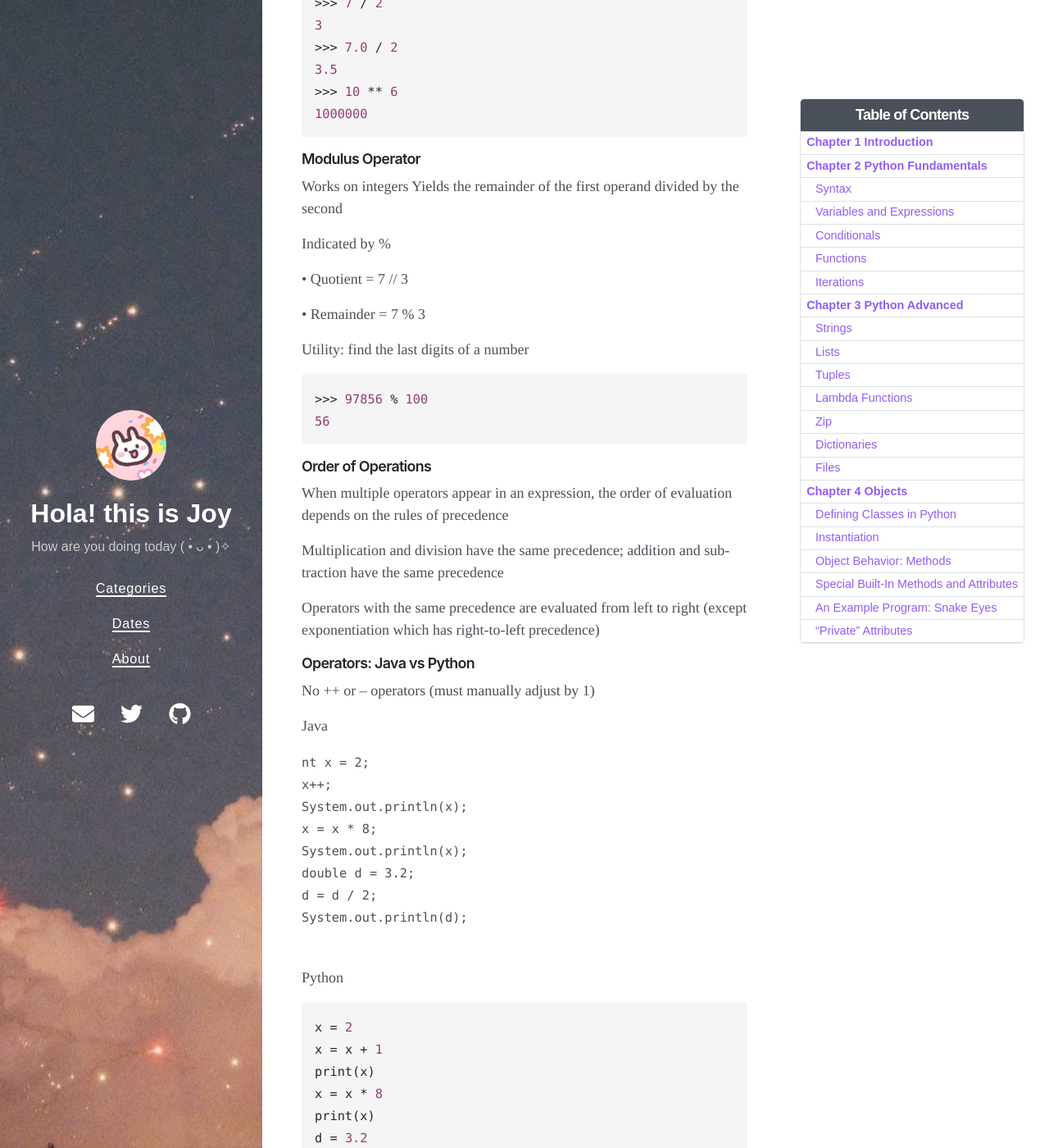
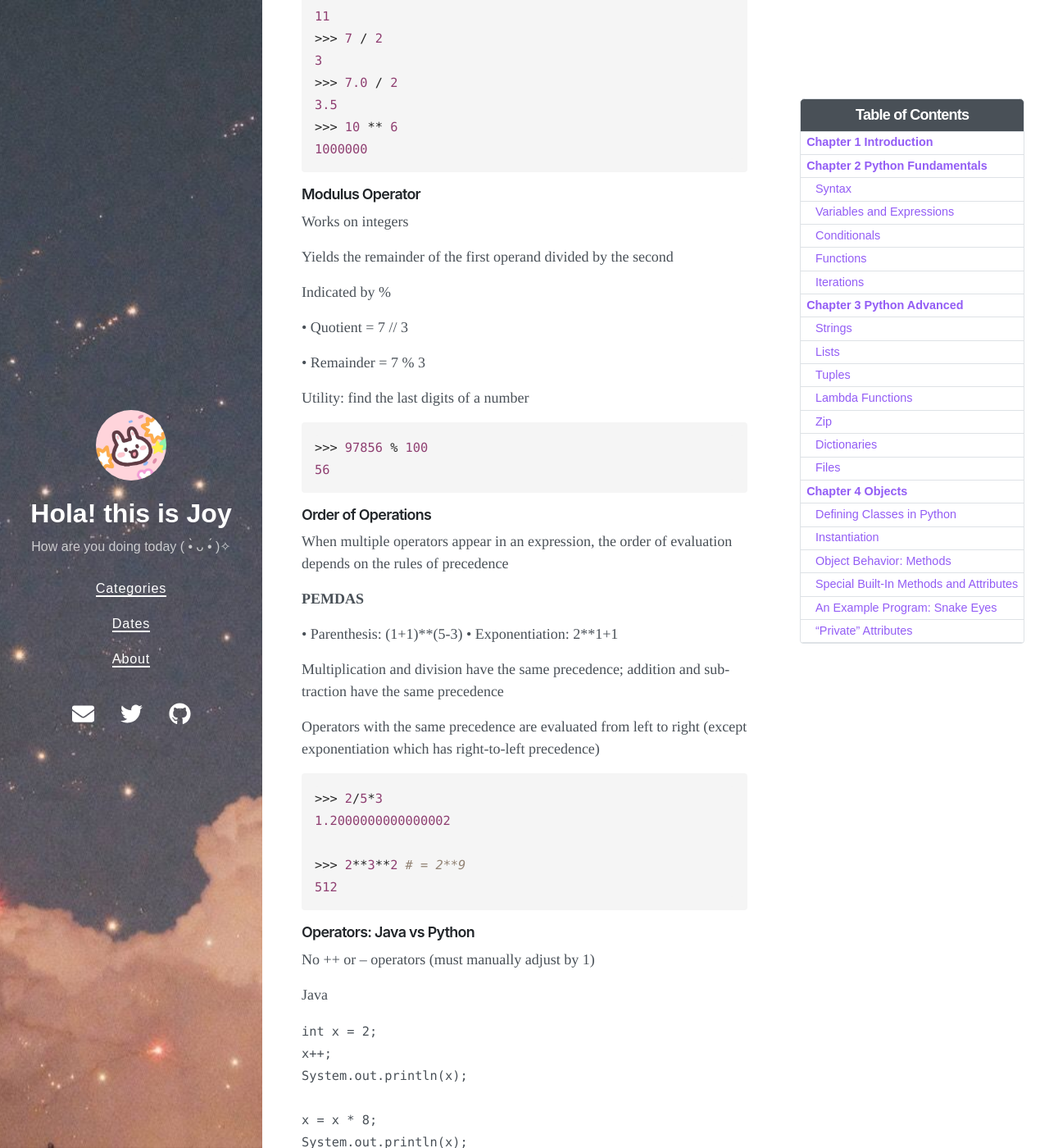
Before and after one commit to Joy3Luo/mathnotes, a Jekyll site: the page built from _posts/2022-01-02-MSML605.md, in a window 1280 px wide and 1400 px high, scrolled down 5846 px. Shown: the whole window at 82% size. Built offline with Jekyll 4.4.1, drawn with Linux system fonts in a browser that asks for light colours; nearby versions of some CDN libraries; some of the changed text lies outside the part shown.

Commit message:
Update 2022-01-02-MSML605.md

````diff
--- a/_posts/2022-01-02-MSML605.md
+++ b/_posts/2022-01-02-MSML605.md
@@ -241,6 +241,7 @@
 ```
 
 A statement is a unit of code that a Python interpreter can execute, for example,
+
 • print
 
 • assignment
@@ -249,7 +250,7 @@
 
 Operators represent computations like addition, multiplication, division, etc.
 
-\+  -  *  /  %  **
+• \+  -  *  /  %  **
 
 The values the operator is applied to are called operands
 
@@ -269,6 +270,7 @@
 #### Modulus Operator
 
 Works on integers
+
 Yields the remainder of the first operand divided by the second
 
 Indicated by %
@@ -288,9 +290,23 @@
 
 When multiple operators appear in an expression, the order of evaluation depends on the rules of precedence
 
+**PEMDAS**
+
+• Parenthesis: (1+1)\*\*(5-3)
+• Exponentiation: 2\*\*1+1
+
+
 Multiplication and division have the same precedence; addition and subtraction have the same precedence
 
 Operators with the same precedence are evaluated from left to right (except exponentiation which has right-to-left precedence)
+
+```py
+>>> 2/5*3
+1.2000000000000002
+
+>>> 2**3**2 # = 2**9
+512
+```
 
 #### Operators: Java vs Python
 
@@ -298,11 +314,13 @@
 
 Java
 ```Java
-nt x = 2;
+int x = 2;
 x++;
 System.out.println(x);
+
 x = x * 8;
 System.out.println(x);
+
 double d = 3.2;
 d = d / 2;
 System.out.println(d);
@@ -311,13 +329,15 @@
 Python
 ```py
 x = 2
-x = x + 1
-print(x)
+x += 1 # x + 1
+print(x) # 3
+
 x = x * 8
-print(x)
+print(x) #24
+
 d = 3.2
 d = d / 2
-print(d)
+print(d) #1.6
 ```
 
 #### str Data Type
````
